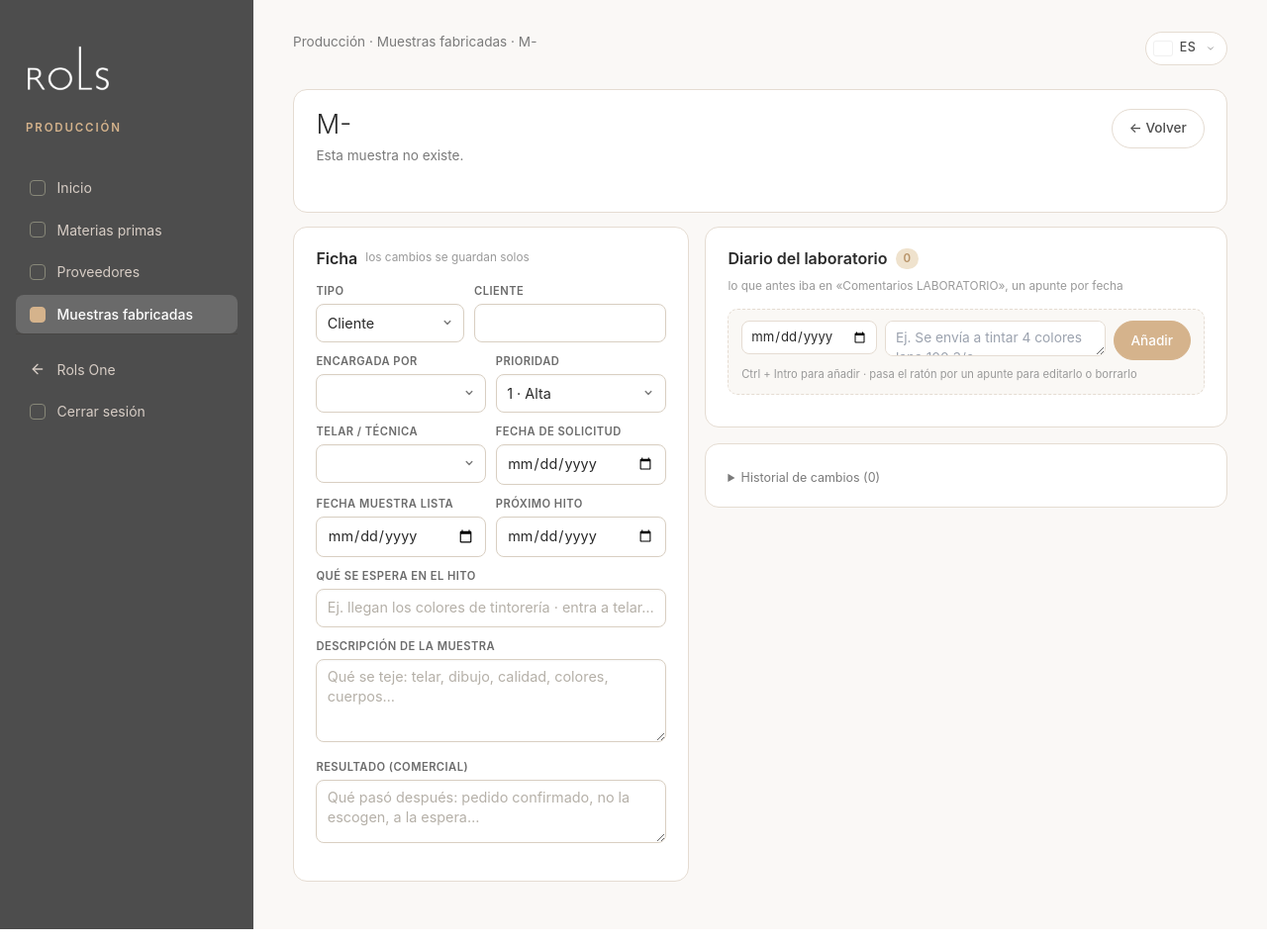
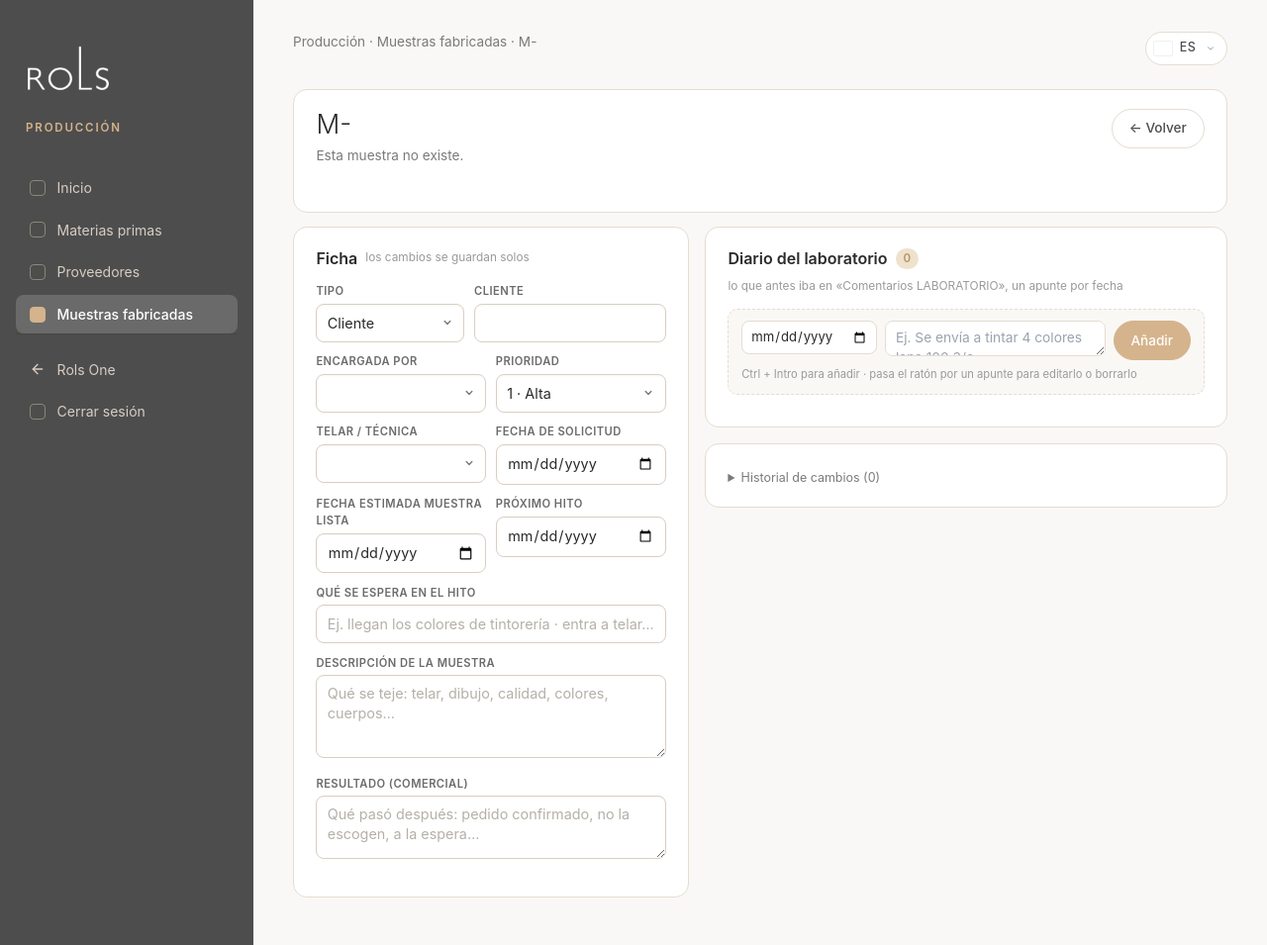
Before and after one commit to ROLSCARPETS/rols-erp-produccion, a Flask app: template templates/muestra_detalle.html in a window 1280 px wide. Shown: the whole page at 99% size. Run offline with Flask 3, Linux system fonts and the light colour scheme; the template is opened without the code that fills it, so the values that code supplies are empty; data comes from the database, SQL or seed files in the repository; some libraries are stand-ins or nearby versions.

Commit message:
muestras: 'Fecha estimada muestra lista' (previsión) separada de la fecha real de lista
- Nuevo campo fecha_estimada en la ficha (en rojo si se pasa), en el listado
  bajo los días y en los correos de aviso ('Lista prevista').
- fecha_lista queda como fecha real (la fija 'Terminada'); en la ficha solo
  se enseña cuando la muestra está terminada.

Co-Authored-By: Claude Fable 5.1 <noreply@anthropic.com>

```diff
--- a/shared/scripts/muestras_avisos.py
+++ b/shared/scripts/muestras_avisos.py
@@ -83,6 +83,8 @@ def _bloque_datos(m: dict) -> list[tuple[str, str]]:
     filas.append(("Prioridad", mf.PRIORIDADES.get(m.get("prioridad") or 0, "—")))
     if m.get("fecha_solicitud"):
         filas.append(("Solicitada", _fmt_fecha(m["fecha_solicitud"])))
+    if m.get("fecha_estimada") and m.get("estado") not in mf.ESTADOS_TERMINALES:
+        filas.append(("Lista prevista", _fmt_fecha(m["fecha_estimada"])))
     if m.get("proximo_hito_fecha"):
         filas.append(("Próximo hito", _fmt_fecha(m["proximo_hito_fecha"])
                       + (f" — {m['proximo_hito']}" if m.get("proximo_hito") else "")))
--- a/shared/scripts/muestras_fabricadas.py
+++ b/shared/scripts/muestras_fabricadas.py
@@ -117,6 +117,9 @@ CAMPOS_EDITABLES = {
     "tipo", "cliente", "cliente_navision", "descripcion", "encargada_por",
     "prioridad", "telar", "fecha_solicitud", "fecha_lista", "resultado",
     "anotacion_registro",
+    # Fecha estimada de muestra lista (prevision mientras esta en curso;
+    # fecha_lista es la real, la fija 'terminada').
+    "fecha_estimada",
     # Proximo hito: fecha del siguiente paso previsto (llegan los colores,
     # entra a telar...) para que comercial y laboratorio sepan cuando mirar.
     "proximo_hito_fecha", "proximo_hito",
@@ -578,6 +581,7 @@ def _compacta(m: dict, hoy: str, recortar_textos: bool, n_variantes: int) -> dic
         "telar": m.get("telar") or "", "estado": estado,
         "estado_label": ESTADOS_LABEL.get(estado, estado or "—"),
         "fecha_lista": m.get("fecha_lista"), "archivada": bool(m.get("archivada")),
+        "fecha_estimada": m.get("fecha_estimada"),
         "proximo_hito_fecha": m.get("proximo_hito_fecha"),
         "proximo_hito": m.get("proximo_hito") or "",
         "hito_vencido": _hito_vencido(m, hoy),
@@ -933,6 +937,9 @@ def crear(datos: dict, usuario: str | None = None, usuarios_one=None,
     hito_fecha, err = _validar_fecha(datos.get("proximo_hito_fecha"), "proximo_hito_fecha")
     if err:
         return None, err
+    fecha_estimada, err = _validar_fecha(datos.get("fecha_estimada"), "fecha_estimada")
+    if err:
+        return None, err
     hito_txt, err = _validar_texto(datos.get("proximo_hito"), "proximo_hito", 200)
     if err:
         return None, err
@@ -997,6 +1004,7 @@ def crear(datos: dict, usuario: str | None = None, usuarios_one=None,
             "telar": telar, "estado": estado, "fecha_lista": None, "archivada": False,
             "descripcion": descripcion, "anotacion_registro": "", "resultado": resultado,
             "proximo_hito_fecha": hito_fecha, "proximo_hito": hito_txt,
+            "fecha_estimada": fecha_estimada,
             "apuntes": [], "historial": [],
             "creado_en": ahora, "actualizado_en": ahora,
             "creado_por": _actor_username(usuario), "creado_por_nombre": _actor_nombre(usuario),
@@ -1053,7 +1061,7 @@ def actualizar(mid: str, datos: dict, usuario: str | None = None, usuarios_one=N
                 v, err = _validar_prioridad(v)
                 if err:
                     return None, err
-            elif k in ("fecha_solicitud", "fecha_lista"):
+            elif k in ("fecha_solicitud", "fecha_lista", "fecha_estimada"):
                 v, err = _validar_fecha(v, k)
                 if err:
                     return None, err
--- a/static/js/muestra-detalle-page.js
+++ b/static/js/muestra-detalle-page.js
@@ -69,6 +69,10 @@
       partes.push(`<b>${fmtNum(M.dias)} días</b> en curso`);
     }
     if (M.sufijo && M.numero != null) partes.push(`variante de M-${M.numero}`);
+    if (M.fecha_estimada && !TERMINALES.includes(M.estado)) {
+      const retrasada = M.fecha_estimada < hoyISO();
+      partes.push(`<span class="${retrasada ? 'ms-hito-venc-inline' : ''}">lista prevista el ${fmtFecha(M.fecha_estimada)}${retrasada ? ' (fecha pasada)' : ''}</span>`);
+    }
     if (M.proximo_hito_fecha && !TERMINALES.includes(M.estado)) {
       partes.push(`<span class="${M.hito_vencido ? 'ms-hito-venc-inline' : ''}">próximo hito ${fmtFecha(M.proximo_hito_fecha)}${M.proximo_hito ? ' — ' + esc(M.proximo_hito) : ''}${M.hito_vencido ? ' (vencido)' : ''}</span>`);
     }
@@ -229,6 +233,10 @@
     colorearPrio($('md-f-prioridad'));
     $('md-f-fecha').value = M.fecha_solicitud || '';
     $('md-f-lista').value = M.fecha_lista || '';
+    // La fecha real de 'lista' solo tiene sentido cuando esta terminada
+    $('md-f-lista-wrap').hidden = !(M.estado === 'terminada' || M.fecha_lista);
+    $('md-f-estimada').value = M.fecha_estimada || '';
+    $('md-f-estimada').classList.toggle('vencido-campo', !!(M.fecha_estimada && !TERMINALES.includes(M.estado) && M.fecha_estimada < hoyISO()));
     $('md-f-hito-fecha').value = M.proximo_hito_fecha || '';
     $('md-f-hito-fecha').classList.toggle('vencido-campo', !!M.hito_vencido);
     $('md-f-hito').value = M.proximo_hito || '';
@@ -450,7 +458,7 @@
     if (t === 'creacion') return h.texto || 'Alta de la muestra';
     if (t === 'estado') return `Estado: ${esc(ESTADOS_LABEL[h.de] || h.de || '—')} → <b>${esc(ESTADOS_LABEL[h.a] || h.a)}</b>${h.nota ? ' · «' + esc(h.nota) + '»' : ''}`;
     if (t === 'campo') {
-      const nombres = { cliente: 'Cliente', descripcion: 'Descripción', encargada_por: 'Encargada por', prioridad: 'Prioridad', telar: 'Telar', fecha_solicitud: 'Fecha de solicitud', fecha_lista: 'Fecha muestra lista', resultado: 'Resultado', anotacion_registro: 'Anotación', tipo: 'Tipo', cliente_navision: 'Cliente Navision', proximo_hito_fecha: 'Próximo hito', proximo_hito: 'Qué se espera en el hito' };
+      const nombres = { cliente: 'Cliente', descripcion: 'Descripción', encargada_por: 'Encargada por', prioridad: 'Prioridad', telar: 'Telar', fecha_solicitud: 'Fecha de solicitud', fecha_lista: 'Muestra lista el (real)', fecha_estimada: 'Fecha estimada muestra lista', resultado: 'Resultado', anotacion_registro: 'Anotación', tipo: 'Tipo', cliente_navision: 'Cliente Navision', proximo_hito_fecha: 'Próximo hito', proximo_hito: 'Qué se espera en el hito' };
       return `${esc(nombres[h.campo] || h.campo)}: «${esc(h.de || '—')}» → «${esc(h.a || '—')}»`;
     }
     if (t === 'archivo') return h.a === 'archivada' ? 'Archivada (fuera de En curso)' : 'Devuelta a En curso';
--- a/static/js/muestras-page.js
+++ b/static/js/muestras-page.js
@@ -182,7 +182,7 @@
       <td>${prioPill(m.prioridad)}</td>
       <td>${esc(m.telar) || mudo}</td>
       <td>${sel}</td>
-      <td class="num"><span class="ms-dias ${(m.dias || 0) > 120 ? 'tarde' : ''}" title="Días desde la solicitud">${m.dias != null ? fmtNum(m.dias) : '—'}</span></td>
+      <td class="num"><span class="ms-dias ${(m.dias || 0) > 120 ? 'tarde' : ''}" title="Días desde la solicitud">${m.dias != null ? fmtNum(m.dias) : '—'}</span>${m.fecha_estimada ? `<div class="ms-prev ${m.fecha_estimada < hoyISO() ? 'pasada' : ''}" title="Fecha estimada de muestra lista">prev. ${esc(fmtFecha(m.fecha_estimada, false))}</div>` : ''}</td>
       <td class="ms-hito-td"><input type="date" class="ms-hito-inp ${m.hito_vencido ? 'vencido' : ''}" data-id="${esc(m.id)}" value="${esc(m.proximo_hito_fecha || '')}" title="${esc(m.proximo_hito || 'Fecha del próximo hito (se guarda al cambiarla)')}" />${m.proximo_hito ? `<div class="ms-hito-txt" title="${esc(m.proximo_hito)}">${esc(m.proximo_hito)}</div>` : ''}${m.hito_vencido ? '<div class="ms-hito-venc">vencido</div>' : ''}</td>
       <td>${ult ? `<div class="ms-apunte-mini" title="${esc(ult.texto)}${ult.usuario_nombre ? ' — ' + esc(ult.usuario_nombre) : ''}"><b>${esc(fmtFecha(ult.fecha, false) || 's/f')}</b>${esc(ult.texto)}${ult.usuario_nombre ? ` <span class="ms-mudo">— ${esc(ult.usuario_nombre)}</span>` : ''}</div>` : '<span class="ms-mudo">sin apuntes</span>'}</td>
       <td><span class="ms-ir" title="Abrir la ficha">→</span></td>
--- a/static/muestras.css
+++ b/static/muestras.css
@@ -105,6 +105,8 @@ table.ms-tabla .num { text-align: right; font-variant-numeric: tabular-nums; }
 .ms-fecha { white-space: nowrap; font-variant-numeric: tabular-nums; }
 .ms-dias { white-space: nowrap; font-variant-numeric: tabular-nums; }
 .ms-dias.tarde { color: #9b1c1c; font-weight: 600; }
+.ms-prev { font-size: 0.66rem; color: #8a857d; white-space: nowrap; margin-top: 0.15rem; }
+.ms-prev.pasada { color: #9b1c1c; font-weight: 600; }
 .ms-apunte-mini { font-size: 0.78rem; color: #4d4d4d; line-height: 1.35; display: -webkit-box; -webkit-line-clamp: 2; -webkit-box-orient: vertical; overflow: hidden; max-width: 320px; }
 .ms-apunte-mini b { color: #8a6d3b; font-weight: 600; margin-right: 0.25rem; }
 .ms-ir { color: #b09d77; font-size: 1rem; }
--- a/templates/muestra_detalle.html
+++ b/templates/muestra_detalle.html
@@ -139,13 +139,17 @@
         </div>
         <div class="ms-campo-row" style="grid-template-columns: 1fr 1fr">
           <div class="ms-campo">
-            <label for="md-f-lista">Fecha muestra lista</label>
-            <input type="date" id="md-f-lista" data-campo="fecha_lista" />
+            <label for="md-f-estimada" title="Previsión: cuándo se espera tener la muestra lista">Fecha estimada muestra lista</label>
+            <input type="date" id="md-f-estimada" data-campo="fecha_estimada" />
           </div>
           <div class="ms-campo">
             <label for="md-f-hito-fecha" title="Fecha del siguiente paso previsto, para que comercial y laboratorio sepan cuándo mirar">Próximo hito</label>
             <input type="date" id="md-f-hito-fecha" data-campo="proximo_hito_fecha" />
           </div>
+        </div>
+        <div class="ms-campo" id="md-f-lista-wrap" hidden>
+          <label for="md-f-lista" title="Fecha real en que la muestra estuvo lista (la fija 'Terminada')">Muestra lista el (fecha real)</label>
+          <input type="date" id="md-f-lista" data-campo="fecha_lista" />
         </div>
         <div class="ms-campo">
           <label for="md-f-hito">Qué se espera en el hito</label>
```
Also changed, not shown: CLAUDE.md (+4 -0 lines).
